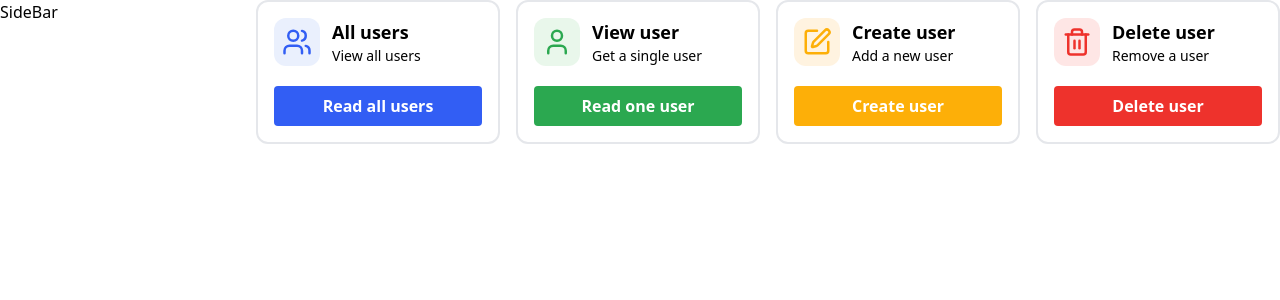
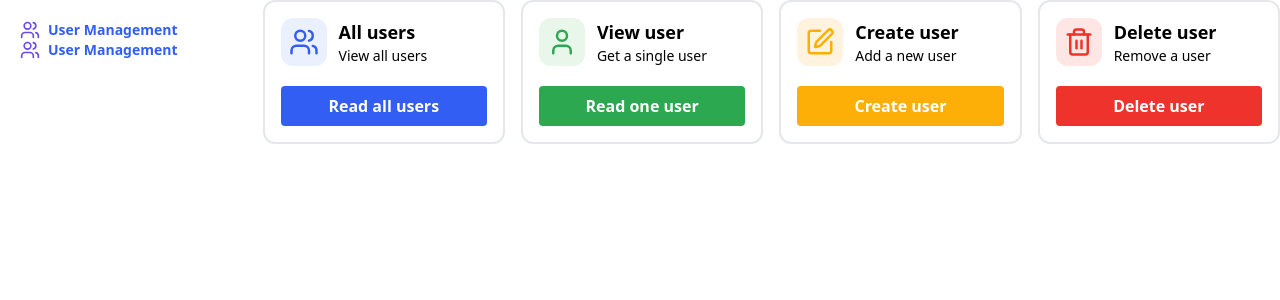
Before and after one commit to HebaElgohary/crud-system, a Next.js app: page / in a window 1280 px wide. Shown: the top 300 px of the page. Built offline with nearby package versions, Linux system fonts and the light colour scheme.

Commit message:
feat: add sideBar heading

```diff
--- a/src/components/atoms/Icon.tsx
+++ b/src/components/atoms/Icon.tsx
@@ -1,16 +1,28 @@
-import { Sign } from 'crypto'
-import React, { ComponentType } from 'react'
+import { ComponentType } from 'react'
 
 interface Props
   {size?: number,
     className?: string,
-    Icon:ComponentType<{size: number, className: string}>
+    fill?: 'blue'|'green'|'violet'|'warning'|'danger'|'none',
+    Icon:ComponentType<{size: number, className: string, fill: string}>
    }
 
-export default function Icon({Icon,size=30,className=''}:Props) {
+
+export default function Icon({Icon,size=30,className='',fill='none'}:Props) {
+ const fills={
+  blue: 'ds-text-blue',
+  green: 'ds-text-green',
+  violet: 'ds-text-violet',
+
+  warning: 'ds-text-warning',
+  danger: 'ds-text-danger',
+  none: 'none'
+
+ }
+
   return (
     <div>
-        <Icon size={size} className={className} />
+        <Icon size={size} className={className} fill={fills[fill]} />
     </div>
   )
 }
--- a/src/components/atoms/Title.tsx
+++ b/src/components/atoms/Title.tsx
@@ -2,8 +2,8 @@ import { cn } from '@/src/lib/cn'
 import React from 'react'
 
 interface TitleProps {
-    size?: 'lg' | 'xl' | 'xxl'
-    variant?: 'black' | 'white'
+    size?: 'lg' | 'xl' | 'xxl'|'md'|'sm'
+    variant?: 'black' | 'white'|'blue'
     children?: React.ReactNode
 
 }
@@ -11,11 +11,14 @@ export default function Title({size='lg',variant='black',children}:TitleProps) {
  const variants = {
    black: 'ds-text-black',
    white: 'ds-text-white',
+   blue: 'ds-text-blue',
  }
  const sizes = {
    xl: 'text-xl',
    xxl: 'text-xxl',
    lg: 'text-lg',
+   md: 'text-md',
+   sm: 'text-sm',
  }
     return (
     <div className={cn(variants[variant],sizes[size],'font-bold')}>{children}</div>
--- a/src/components/organisms/SideBar.tsx
+++ b/src/components/organisms/SideBar.tsx
@@ -1,9 +1,27 @@
 import React from 'react'
+import Title from '../atoms/Title'
+import Icon from '../atoms/Icon'
+import { Users } from '../../assets/icons/icons'
 
 export default function SideBar() {
   return (
-    <div className='w-1/4'>
-      SideBar
+    <div className='hidden md:block md:w-1/4 !p-5 '>
+    {/* heading */}
+    <div className='flex gap-2 items-center'>
+    <Icon className='ds-text-violet ' Icon={Users} size={20} />
+<Title variant='blue' size='sm'>User Management</Title>
+</div>
+
+{/* ///////// */}
+   <div className='flex gap-2 items-center'>
+    <Icon className='ds-text-violet ' Icon={Users} size={20} />
+<Title variant='blue' size='sm'>User Management</Title>
+</div>
+{/* tabs */}
+
+
+{/* ////////// */}
+
     </div>
   )
 }
```
